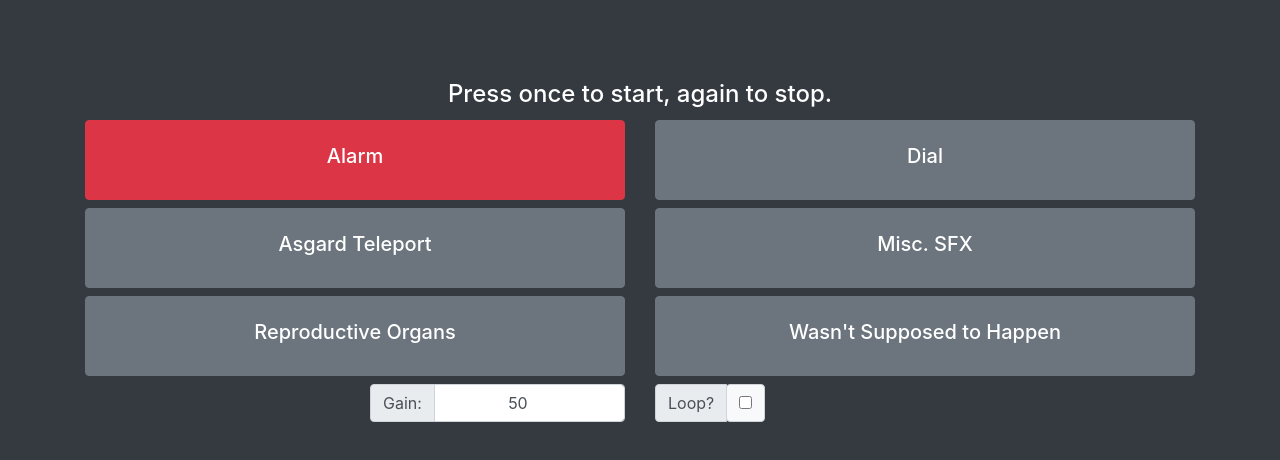
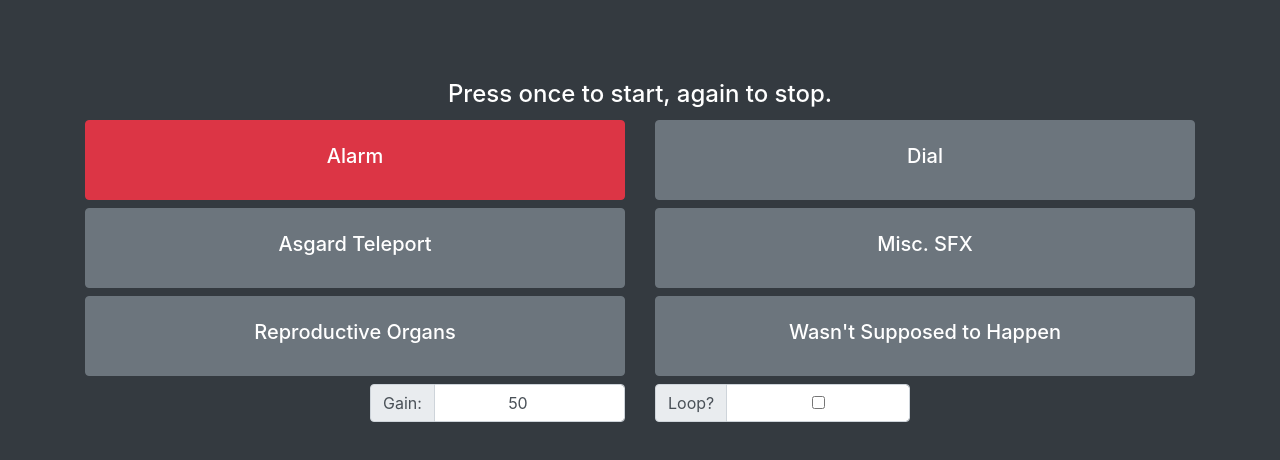
Before and after one commit to graevy/sg13, a plain HTML site: page index.html in a window 1280 px wide. Drawn offline with nearby package versions, Linux system fonts and the light colour scheme.

Commit message:
Make loop input group look better

```diff
--- a/index.html
+++ b/index.html
@@ -126,9 +126,11 @@
         <div class="col-3 col-centered">
           <div class="input-group">
             <div class="input-group-prepend">
-              <span class="input-group-text">Loop? </span>
+              <span class="input-group-text">
+                Loop?
+              </span>
             </div>
-            <div class="input-group-text bg-light">
+            <div class="form-control text-center">
               <input type="checkbox" name="Loop" id="loop" />
             </div>
           </div>
```
